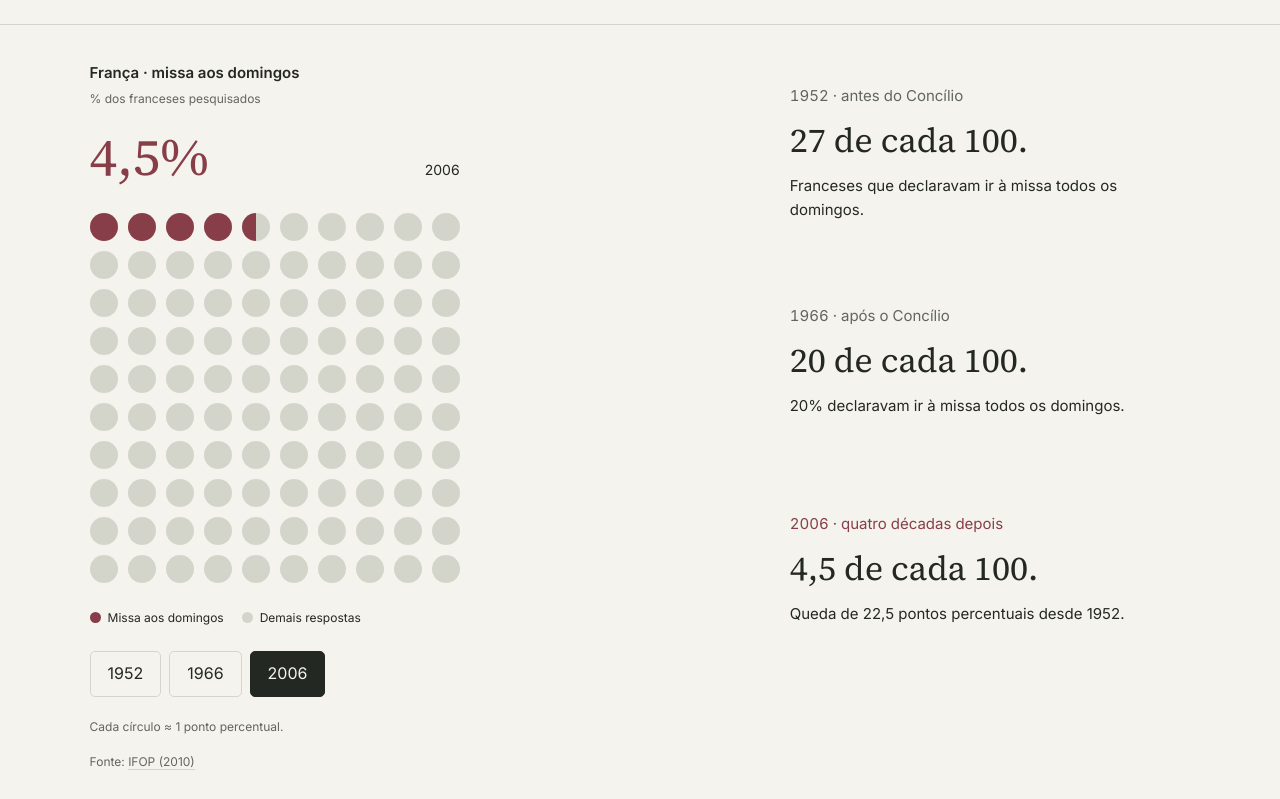
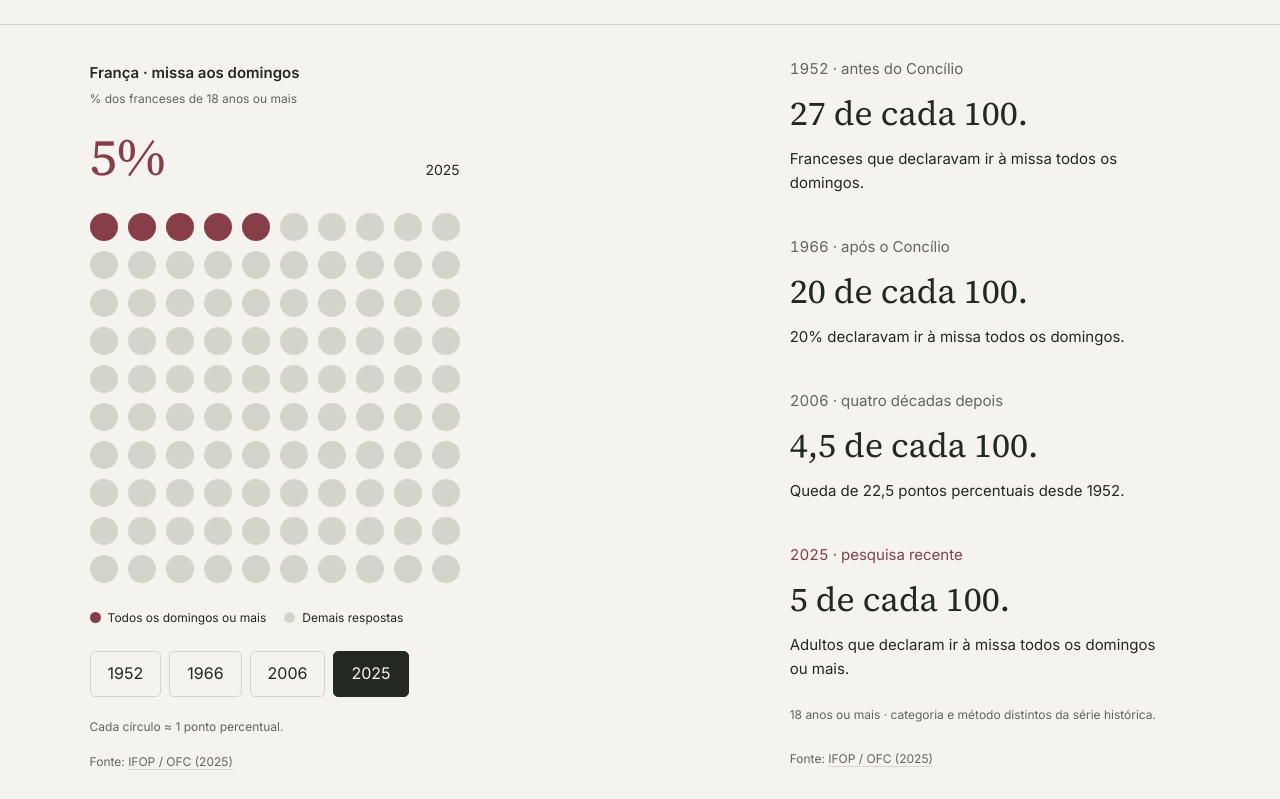
Before and after one commit to laercioop/crisis-stats, a plain HTML site: page index.html in a window 1280 px wide. Shown: the part 2700-3499 px from the top of the page. Drawn offline with Linux system fonts and the light colour scheme.

Commit message:
Atualiza bloco francês com pesquisa IFOP de 2025 e compacta etapas

```diff
--- a/app.js
+++ b/app.js
@@ -286,18 +286,20 @@ function render() {
     "",
     "",
     `
-  <div class="scrolly"><div class="sticky-plot"><h3 class="chart-title">França · missa aos domingos</h3><p class="unit">% dos franceses pesquisados</p><div class="dot-readout"><strong id="history-value">27%</strong><span id="history-year">1952</span></div><div class="dotgrid" id="history-dots" role="img" aria-label="27% em 1952">${Array.from({ length: 100 }, () => '<i class="dot" aria-hidden="true"></i>').join("")}</div><div id="history-legend">${legend(
+  <div class="scrolly"><div class="sticky-plot"><h3 class="chart-title">França · missa aos domingos</h3><p class="unit" id="history-unit">% dos franceses pesquisados</p><div class="dot-readout"><strong id="history-value">27%</strong><span id="history-year">1952</span></div><div class="dotgrid" id="history-dots" role="img" aria-label="27% em 1952">${Array.from({ length: 100 }, () => '<i class="dot" aria-hidden="true"></i>').join("")}</div><div id="history-legend">${legend(
     [
       { name: "Missa aos domingos", color: colors[0] },
       { name: "Demais respostas", color: "#d4d5ca" },
     ],
-  )}</div><div class="toggle-row" aria-label="Ano da pesquisa">${[1952, 1966, 2006].map((y, i) => `<button data-history="${i}" aria-pressed="${i === 0}">${y}</button>`).join("")}</div><p class="dot-description">Cada círculo ≈ 1 ponto percentual.</p>${source("ifop")}</div><div class="steps">
+  )}</div><div class="toggle-row" aria-label="Ano da pesquisa">${[1952, 1966, 2006, D.franceRecent.year].map((y, i) => `<button data-history="${i}" aria-pressed="${i === 0}">${y}</button>`).join("")}</div><p class="dot-description">Cada círculo ≈ 1 ponto percentual.</p><div id="history-source">${source("ifop")}</div></div><div class="steps">
   <article data-step="0" class="active"><div class="step-date">1952 · antes do Concílio</div><h3>27 de cada 100.</h3><p>Franceses que declaravam ir à missa todos os domingos.</p></article>
   <article data-step="1"><div class="step-date">1966 · após o Concílio</div><h3>20 de cada 100.</h3><p>20% declaravam ir à missa todos os domingos.</p></article>
-  <article data-step="2"><div class="step-date">2006 · quatro décadas depois</div><h3>4,5 de cada 100.</h3><p>Queda de 22,5 pontos percentuais desde 1952.</p></article></div></div>
+  <article data-step="2"><div class="step-date">2006 · quatro décadas depois</div><h3>4,5 de cada 100.</h3><p>Queda de 22,5 pontos percentuais desde 1952.</p></article>
+  <article data-step="3"><div class="step-date">${D.franceRecent.year} · pesquisa recente</div><h3>${fmt(D.franceRecent.value, 1)} de cada 100.</h3><p>Adultos que declaram ir à missa todos os domingos ou mais.</p><p class="history-note">18 anos ou mais · categoria e método distintos da série histórica.</p>${source(D.franceRecent.source)}</article></div></div>
   ${table(
-    ["Ano", "Missa todos os domingos"],
-    D.historical.franceWeekly.map(([y, v]) => [y, fmt(v, 1) + "%"]),
+    ["Ano", "%", "Frequência", "População", "Fonte"],
+    [...D.historical.franceWeekly.map(([y, v]) => [y, fmt(v, 1) + "%", "Todos os domingos", "Franceses pesquisados", D.sources.ifop.label]),
+      [D.franceRecent.year, fmt(D.franceRecent.value, 1) + "%", D.franceRecent.frequency, "Franceses de 18 anos ou mais", D.sources[D.franceRecent.source].label]],
   )}`,
   );
   html += section(
@@ -379,15 +381,20 @@ function render() {
   initProgress();
 }
 function initHistory() {
-  const years = [1952, 1966, 2006],
-    values = [27, 20, 4.5];
+  const years = [1952, 1966, 2006, D.franceRecent.year],
+    values = [27, 20, 4.5, D.franceRecent.value];
   const update = (n) => {
     const v = values[n];
+    const recent = n === 3;
+    document.querySelectorAll("[data-step]").forEach((e, i) => e.classList.toggle("active", i === n));
+    $("#history-unit").textContent = recent ? D.franceRecent.unit : "% dos franceses pesquisados";
+    $("#history-source").innerHTML = source(recent ? D.franceRecent.source : "ifop");
+    $("#history-legend").innerHTML = legend([{ name: recent ? "Todos os domingos ou mais" : "Missa aos domingos", color: colors[0] }, { name: "Demais respostas", color: "#d4d5ca" }]);
     $("#history-value").textContent = fmt(v, 1) + "%";
     $("#history-year").textContent = years[n];
     $("#history-dots").setAttribute(
       "aria-label",
-      `${fmt(v, 1)}% em ${years[n]}`,
+      `${fmt(v, 1)}% em ${years[n]} · ${recent ? D.franceRecent.unit : "franceses pesquisados"} · ${recent ? D.franceRecent.frequency : "todos os domingos"}`,
     );
     document.querySelectorAll("#history-dots .dot").forEach((e, i) => {
       e.className = "dot" + (i < Math.floor(v) ? " cat" : "");
@@ -417,7 +424,6 @@ function initHistory() {
     });
     if (current !== n) {
       current = n;
-      steps.forEach((e, i) => e.classList.toggle("active", i === n));
       update(n);
     }
     queued = false;
--- a/data/editorial.json
+++ b/data/editorial.json
@@ -50,6 +50,11 @@
       "label": "IFOP (2010)",
       "url": "https://www.ifop.com/wp-content/uploads/2018/03/238-1-document_file.pdf",
       "note": "Le catholicisme en France en 2010, agosto de 2010, p. 7. Série 1952–2006 de autodeclaração católica e assistência à missa todos os domingos; percentuais no conjunto dos franceses pesquisados, não apenas entre católicos. Compilação histórica de pesquisas; os pontos não são medições anuais. Documento indexado com quadro completo consultado em 15/11/2026."
+    },
+    "ifop2025": {
+      "label": "IFOP / OFC (2025)",
+      "url": "https://www.ifopgroup.com/wp-content/uploads/2025/06/presentation_etude_ofc-ifop.pdf",
+      "note": "Observatoire du catholicisme, p. 4 e 13. Pesquisa online de 13 a 19 de fevereiro de 2025, com 2.002 pessoas representativas dos franceses de 18 anos ou mais, por quotas. Na população total, 5% declaram missa todos os domingos ou mais. Categoria agregada publicada e arredondada: não confundir com os 2% de todos os domingos entre batizados (p. 14), nem recalcular a partir dos subgrupos arredondados. Apresentado separadamente da série 1952–2006: formulação e métodos distintos impedem interpretar a diferença como variação diretamente comparável."
     },
     "fgv": {
       "label": "FGV / IBGE",
@@ -257,6 +262,13 @@
     "leftPercent": 43,
     "exitsPerEntry": 8.4
   },
+  "franceRecent": {
+    "year": 2025,
+    "value": 5,
+    "unit": "% dos franceses de 18 anos ou mais",
+    "frequency": "Todos os domingos ou mais",
+    "source": "ifop2025"
+  },
   "historical": {
     "franceWeekly": [
       [1952, 27],
--- a/style.css
+++ b/style.css
@@ -1323,3 +1323,29 @@ footer > div {
   font-size: 11px;
   fill: var(--muted);
 }
+
+/* Etapas francesas com altura determinada pelo conteúdo. */
+#panorama .steps {
+  display: grid;
+  gap: 24px;
+}
+#panorama .steps article {
+  min-height: 0;
+  padding: 0;
+  justify-content: start;
+}
+#panorama .steps .source,
+#panorama .history-note {
+  font-size: 12px;
+  color: var(--muted);
+  margin-top: 8px;
+}
+#history-source {
+  grid-column: 1 / -1;
+}
+@media (max-width: 650px) {
+  #panorama .sticky-plot {
+    position: static;
+    margin-bottom: 24px;
+  }
+}
```
Also changed, not shown: data/estatisticas.csv, 2 other files.
